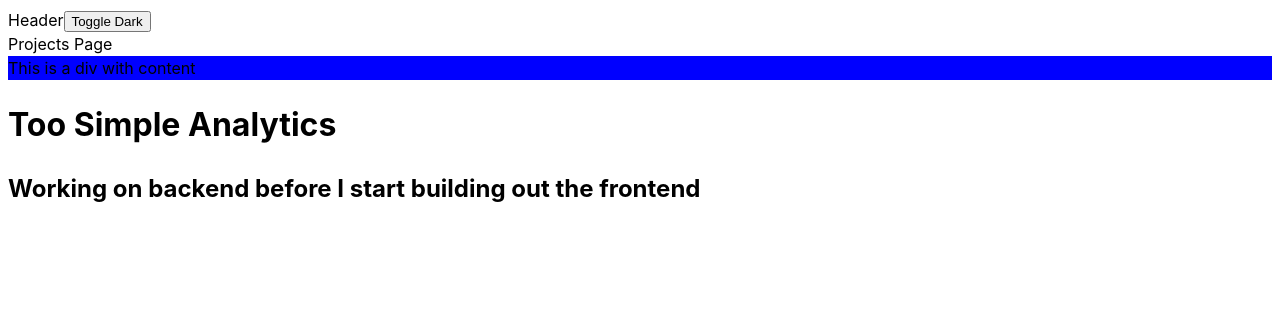
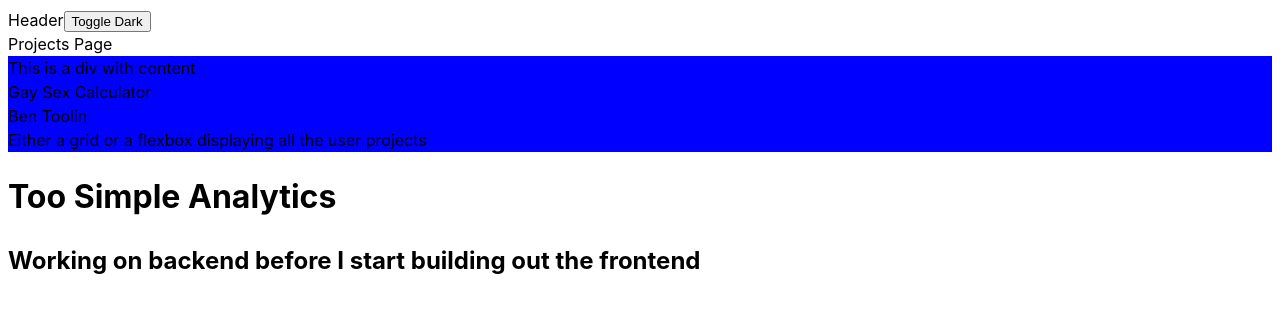
Before and after one commit to JoshBergman/TooSimpleAnalytics-Frontend, a React (Vite) app: page /projects in a window 1280 px wide. Shown: the top 312 px of the page. Built offline with nearby package versions, Linux system fonts and the light colour scheme.

Commit message:
Harsh projects display

```diff
--- a/src/App.tsx
+++ b/src/App.tsx
@@ -4,7 +4,7 @@ import { createBrowserRouter, RouterProvider } from "react-router-dom";
 import LandingPage from "./pages/landing-page";
 import ProjectsPage from "./pages/projects-page";
 import ErrorPage from "./pages/error-page";
-import Header from "./components/UI/Header/header";
+import Header from "./components/UI/header/header";
 
 const router = createBrowserRouter([
   {
--- /dev/null
+++ b/src/components/projects/projects-display.tsx
@@ -0,0 +1,32 @@
+import { useContext } from "react";
+import { UserContext } from "../../store/user-context";
+import { project } from "../../interfaces/user";
+
+const ProjectsDisplay = () => {
+  const userCTX = useContext(UserContext).user;
+  console.log(userCTX);
+  const projects: { [projectName: string]: project } = userCTX.projects;
+
+  const renderProjects = () => {
+    const projElements: React.ReactNode[] = [];
+    const projKeys = Object.keys(projects);
+    console.log(projKeys);
+
+    for (let i = 0; i < projKeys.length; i++) {
+      const currProjName = projKeys[i];
+      projElements.push(<div key={currProjName}>{currProjName}</div>);
+    }
+
+    console.log(projElements);
+    return projElements;
+  };
+
+  return (
+    <div>
+      {renderProjects()}Either a grid or a flexbox displaying all the user
+      projects
+    </div>
+  );
+};
+
+export default ProjectsDisplay;
--- a/src/main.tsx
+++ b/src/main.tsx
@@ -1,10 +1,13 @@
-import React from 'react'
-import ReactDOM from 'react-dom/client'
-import App from './App.tsx'
-import './index.css'
+import React from "react";
+import ReactDOM from "react-dom/client";
+import App from "./App.tsx";
+import "./index.css";
+import { UserContextProvider } from "./store/user-provider.tsx";
 
-ReactDOM.createRoot(document.getElementById('root')!).render(
+ReactDOM.createRoot(document.getElementById("root")!).render(
   <React.StrictMode>
-    <App />
-  </React.StrictMode>,
-)
+    <UserContextProvider>
+      <App />
+    </UserContextProvider>
+  </React.StrictMode>
+);
--- a/src/pages/projects-page.tsx
+++ b/src/pages/projects-page.tsx
@@ -1,10 +1,14 @@
+import ProjectsDisplay from "../components/projects/projects-display";
 import styles from "./styles/projects-page.module.css";
 
 const WorkspacePage = () => {
   return (
     <>
       Projects Page
-      <div className={styles.test}>This is a div with content</div>
+      <div className={styles.test}>
+        This is a div with content
+        <ProjectsDisplay />
+      </div>
     </>
   );
 };
--- a/src/store/user-context.tsx
+++ b/src/store/user-context.tsx
@@ -2,12 +2,9 @@ import React from "react";
 import { IUser } from "../interfaces/user";
 
 export const userDefault: IUser = {
-  item: "placeholder",
+  projects: {},
   actions: {
     authenticate: () => {},
-    deauthenticate: () => {},
-    setAuthToken: () => {},
-    setLocalStoragePreference: () => {},
   },
 };
 
--- a/src/store/user-provider.tsx
+++ b/src/store/user-provider.tsx
@@ -1,4 +1,4 @@
-import { UserContext, userDefault } from "./UserContext";
+import { UserContext, userDefault } from "./user-context";
 import { IUser } from "../interfaces/user";
 
 interface IProviderProps {
@@ -9,7 +9,17 @@ export const UserContextProvider = ({ children }: IProviderProps) => {
   const authenticate = () => {};
 
   const finalUserData: IUser = {
-    item: "placeholder",
+    ...userDefault,
+    projects: {
+      "Gay Sex Calculator": {
+        totalViews: 69,
+        dated_views: {},
+      },
+      "Ben Toolin": {
+        totalViews: 420,
+        dated_views: {},
+      },
+    },
     actions: {
       authenticate,
     },
```
Also changed, not shown: src/interfaces/user.ts (+13 -1 lines).
